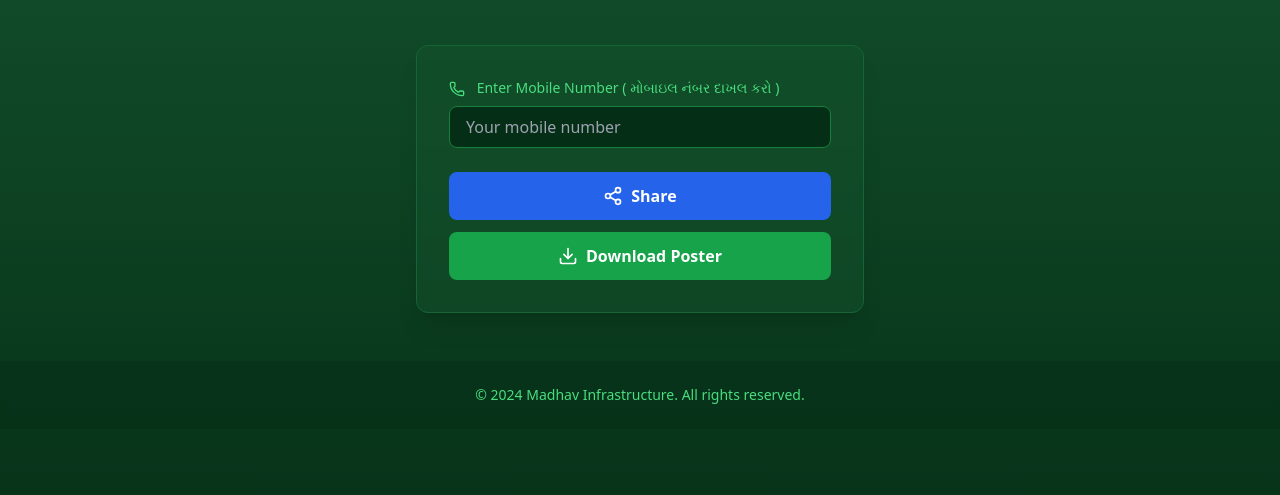
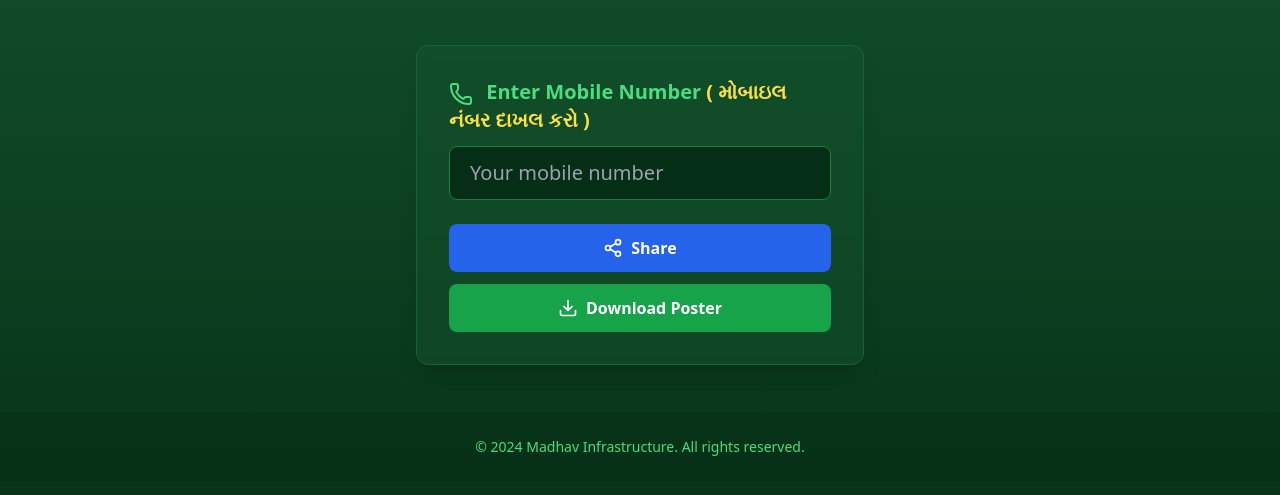
Before and after one commit to bmiit145/nidhivan-promo, a plain HTML site: page index.html in a window 1280 px wide. Shown: the part 183-678 px from the top of the page. Drawn offline with nearby package versions, Linux system fonts and the light colour scheme.

Commit message:
make it bigger

```diff
--- a/index.html
+++ b/index.html
@@ -51,18 +51,18 @@
 <!--            <h3 class="text-2xl font-semibold mb-6 text-center">Download Project Brochure</h3>-->
 
             <div class="mb-6">
-                <label for="mobileNumber" class="block text-sm font-medium mb-2 text-green-400">
-                    <i data-lucide="phone" class="inline-block w-4 h-4 mr-2"></i>
-                    Enter Mobile Number (  મોબાઇલ નંબર દાખલ કરો )
+                <label for="mobileNumber" class="block text-lg md:text-xl font-semibold mb-3 text-green-400">
+                    <i data-lucide="phone" class="inline-block w-6 h-6 mr-2"></i>
+                    Enter Mobile Number <span class="text-yellow-300">( મોબાઇલ નંબર દાખલ કરો )</span>
                 </label>
                 <input
                         type="tel"
                         id="mobileNumber"
-                        class="w-full px-4 py-2 bg-green-950 border border-green-700 rounded-lg focus:ring-2 focus:ring-green-500 focus:border-transparent outline-none transition-all text-white"
+                        class="w-full px-5 py-3 bg-green-950 border border-green-700 rounded-lg focus:ring-2 focus:ring-green-500 focus:border-transparent outline-none transition-all text-white text-lg md:text-xl"
                         placeholder="Your mobile number"
                         maxlength="10"
                 />
-                <p id="error-message" class="text-red-500 text-sm mt-1 hidden">Please enter a valid 10-digit mobile number.</p>
+                <p id="error-message" class="text-red-500 text-base md:text-lg mt-2 hidden">Please enter a valid 10-digit mobile number.</p>
             </div>
 
 <!--            <button-->
```
